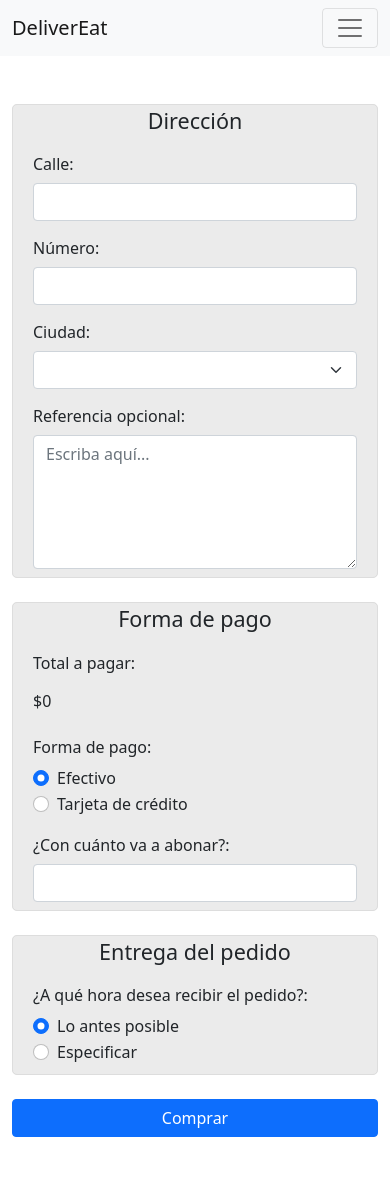
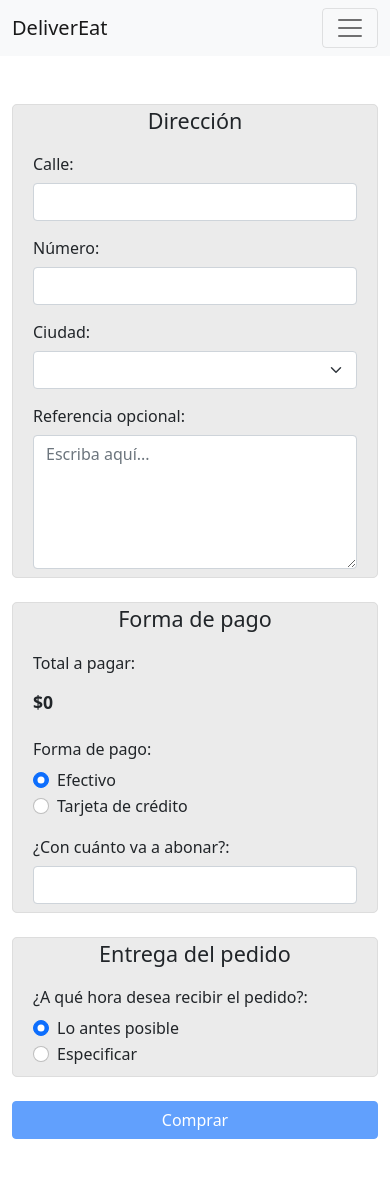
Before and after one commit to mzguido/ISW-Grupo10-4K1-2021, an Angular app in the folder Trabajos Practicos/Evaluables/TP6/ISW-2021-TPE-G10-06-DeliverEat/cliente/: page /pedido in a window 390 px wide. Shown: the top 1178 px of the page. Built offline with nearby package versions, Linux system fonts and the light colour scheme; no server answers.

Commit message:
Actualizado formulario pedido, validaciones v.1.3

```diff
--- a/Trabajos Practicos/Evaluables/TP6/ISW-2021-TPE-G10-06-DeliverEat/cliente/src/app/components/detalle-pedido/detalle-pedido.component.html
+++ b/Trabajos Practicos/Evaluables/TP6/ISW-2021-TPE-G10-06-DeliverEat/cliente/src/app/components/detalle-pedido/detalle-pedido.component.html
@@ -53,13 +53,14 @@
         <br>
         <div class="d-grid gap-2 d-md-flex justify-content-md-end">
             <button class="btn btn-primary me-md-2" type="button" data-bs-toggle="modal"
-                data-bs-target="#exampleModal">Confirmar</button>
-            <button class="btn btn-danger" type="button">Cancelar</button>
+                data-bs-target="#modalConfirmacion">Confirmar</button>
+            <button class="btn btn-danger" type="button" data-bs-toggle="modal"
+                data-bs-target="#modalCancelacion">Cancelar</button>
         </div>
     </div>
 
-    <!-- Modal -->
-    <div class="modal fade" id="exampleModal" tabindex="-1" aria-labelledby="exampleModalLabel" aria-hidden="true">
+    <!-- Modal Confirmacion-->
+    <div class="modal fade" id="modalConfirmacion" tabindex="-1" aria-labelledby="exampleModalLabel" aria-hidden="true">
         <div class="modal-dialog">
             <div class="modal-content">
                 <div class="modal-header">
@@ -68,11 +69,32 @@
                 </div>
                 <div class="modal-body">
                     Todo listo Rayo!
-                    Enviaremos tu pedido a "calle".
+                    Enviaremos tu pedido a {{pedido.direccion}}.
                 </div>
                 <div class="modal-footer">
-                    <button type="button" class="btn btn-secondary" data-bs-dismiss="modal">Close</button>
-                    <button type="button" class="btn btn-primary">Save changes</button>
+                    <button type="button" class="btn btn-primary" data-bs-dismiss="modal"
+                        (click)='finalizarCompra()'>Aceptar</button>
+                </div>
+            </div>
+        </div>
+    </div>
+
+    <!-- Modal Cancelacion-->
+    <div class="modal fade" id="modalCancelacion" tabindex="-2" aria-labelledby="exampleModalLabel" aria-hidden="true">
+        <div class="modal-dialog">
+            <div class="modal-content">
+                <div class="modal-header">
+                    <h5 class="modal-title" id="exampleModalLabel">Cancelar compra</h5>
+                    <button type="button" class="btn-close" data-bs-dismiss="modal" aria-label="Close"></button>
+                </div>
+                <div class="modal-body">
+                    ¿Esta seguro que desea cancelar la compra?
+                </div>
+                <div class="modal-footer">
+                    <button type="button" class="btn btn-secondary" data-bs-dismiss="modal">No,
+                        Continuar</button>
+                    <button type="button" class="btn btn-primary" data-bs-dismiss="modal"
+                        (click)='finalizarCompra()'>Si, Cancelar</button>
                 </div>
             </div>
         </div>
--- a/Trabajos Practicos/Evaluables/TP6/ISW-2021-TPE-G10-06-DeliverEat/cliente/src/app/components/detalle-pedido/detalle-pedido.component.ts
+++ b/Trabajos Practicos/Evaluables/TP6/ISW-2021-TPE-G10-06-DeliverEat/cliente/src/app/components/detalle-pedido/detalle-pedido.component.ts
@@ -1,4 +1,5 @@
 import { Component, OnInit } from '@angular/core';
+import { Router } from '@angular/router';
 import {
   Carrito,
   Pedido,
@@ -18,7 +19,10 @@ export class DetallePedidoComponent implements OnInit {
   pesoTotal = 0;
   dimensionTotal = 0;
   pedido: Pedido = {} as Pedido;
-  constructor(private comercioService: ComerciosService) {}
+  constructor(
+    private comercioService: ComerciosService,
+    private router: Router
+  ) {}
 
   ngOnInit(): void {
     this.getProductos();
@@ -40,4 +44,10 @@ export class DetallePedidoComponent implements OnInit {
       this.dimensionTotal += prod.dimension * prod.cantidad;
     }
   }
+  finalizarCompra() {
+    this.router.navigateByUrl('comercios');
+  }
+  cancelar() {
+    this.router.navigateByUrl('comercios');
+  }
 }
--- a/Trabajos Practicos/Evaluables/TP6/ISW-2021-TPE-G10-06-DeliverEat/cliente/src/app/components/pedido/pedido.component.html
+++ b/Trabajos Practicos/Evaluables/TP6/ISW-2021-TPE-G10-06-DeliverEat/cliente/src/app/components/pedido/pedido.component.html
@@ -67,8 +67,8 @@
             <legend class="text-center">Forma de pago</legend>
             <!-- total a pagar -->
             <div class="form-group row m-2">
-                <label class="col-form-label col-md-3 offset-md-1">Total a pagar: </label>
-                <label class="col-form-label col-md-3 ">${{montoTotal}}</label>
+                <label class="col-form-label col-md-2 offset-md-1">Total a pagar: </label>
+                <label class="col-form-label col-md-3 " style="font-size:110%"><b>${{montoTotal}}</b></label>
             </div>
             <!-- forma de pago -->
             <div class="form-group row m-2">
@@ -97,6 +97,11 @@
                         <span class="invalid-feedback"
                             *ngIf="(FormPedido.controls.monto.touched || submitted) && FormPedido.controls.monto.errors && FormPedido.controls.monto.errors.required ">
                             Dato requerido
+                        </span>
+
+                        <span class="invalid-feedback"
+                            *ngIf="(FormPedido.controls.monto.touched || submitted) && FormPedido.controls.monto.errors && FormPedido.controls.monto.errors.min ">
+                            Debe ingresar un monto mayor o igual que el monto total
                         </span>
                     </div>
                 </div>
@@ -181,7 +186,7 @@
             </div>
             <!--Mostrar el input unicamente cuando especificar este seleccionado-->
             <div class="form-group row m-2" *ngIf="!esAntesPosible()">
-                <label class="col-form-label col-md-3 offset-md-1">Fecha de entrega:</label>
+                <label class="col-form-label col-md-2 offset-md-1">Fecha de entrega:</label>
                 <div class="col-sm-8">
                     <input type="datetime-local" class="form-control" name="fecha_pedido" id="fecha_pedido"
                         formControlName="fechaEntrega" [ngClass]="{'is-invalid':!fechaEntregaValida()}">
@@ -202,7 +207,8 @@
 
         <br>
         <div class="d-grid gap-2 d-md-flex justify-content-md-end">
-            <button type="button" class="btn btn-primary" (click)="finalizarCompra()">Comprar</button>
+            <button [disabled]="!validarPedido()" type="button" class="btn btn-primary"
+                (click)="finalizarCompra()">Comprar</button>
         </div>
     </form>
 </div>
--- a/Trabajos Practicos/Evaluables/TP6/ISW-2021-TPE-G10-06-DeliverEat/cliente/src/app/components/pedido/pedido.component.ts
+++ b/Trabajos Practicos/Evaluables/TP6/ISW-2021-TPE-G10-06-DeliverEat/cliente/src/app/components/pedido/pedido.component.ts
@@ -10,7 +10,7 @@ import { ComerciosService } from 'src/app/services/comercios.service';
   styleUrls: ['./pedido.component.css'],
 })
 export class PedidoComponent implements OnInit {
-  montoTotal = 0;
+  montoTotal = this.comercioService.totalMontoCarrito;
   submitted = false;
   pedido: Pedido = {} as Pedido;
 
@@ -18,9 +18,9 @@ export class PedidoComponent implements OnInit {
     calle: ['', [Validators.required]],
     numero: ['', [Validators.required]],
     ciudad: [, [Validators.required]],
-    referencia: ['', [Validators.required, Validators.maxLength(280)]],
+    referencia: ['', [Validators.maxLength(280)]],
     formaPago: ['efectivo', []],
-    monto: [, [Validators.required]],
+    monto: [, [Validators.required, Validators.min(this.montoTotal)]],
     // numeroTarjeta: [, [Validators.pattern('^4[0-9]{12}(?:[0-9]{3})?$')]],
     numeroTarjeta: [],
     cvc: [],
@@ -225,4 +225,26 @@ export class PedidoComponent implements OnInit {
     //   console.log('fecha invalida');
     // }
   }
+
+  validarPedido() {
+    // return this.FormPedido.valid;
+
+    if (this.FormPedido.valid && this.fechaEntregaValida()) {
+      if (this.FormPedido.controls.formaPago.value === 'tarjetaCredito') {
+        return this.fechaTarjetaValida();
+      } else {
+        return true;
+      }
+    } else {
+      return false;
+    }
+  }
+
+  // if (this.esVisa()) {
+  //   console.log(' es visa');
+
+  //   return true;
+  // }
+  // console.log('no es visa');
+  // return false;
 }
--- a/Trabajos Practicos/Evaluables/TP6/ISW-2021-TPE-G10-06-DeliverEat/cliente/src/app/shared/navbar/navbar.component.html
+++ b/Trabajos Practicos/Evaluables/TP6/ISW-2021-TPE-G10-06-DeliverEat/cliente/src/app/shared/navbar/navbar.component.html
@@ -9,9 +9,6 @@
             <ul class="navbar-nav">
                 <li class="nav-item">
                     <a class="nav-link" href="#" routerLink="/comercios" routerLinkActive="active">Comercios</a>
-                </li>
-                <li class="nav-item">
-                    <a class="nav-link" href="#" routerLink="/productos" routerLinkActive="active">Productos</a>
                 </li>
                 <li class="nav-item">
                     <a class="nav-link" href="#" routerLink="/carrito" routerLinkActive="active">Carrito</a>
```
